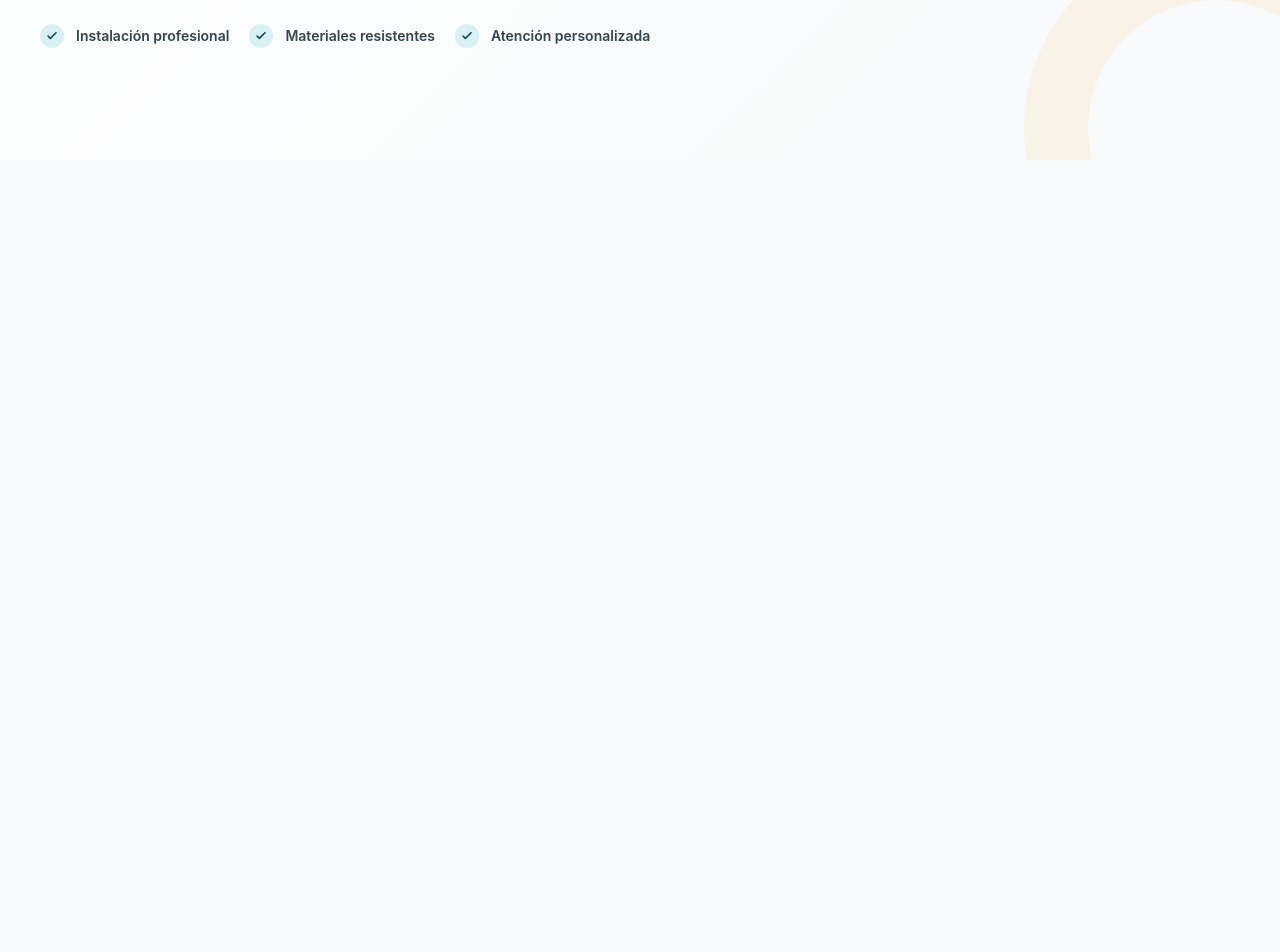
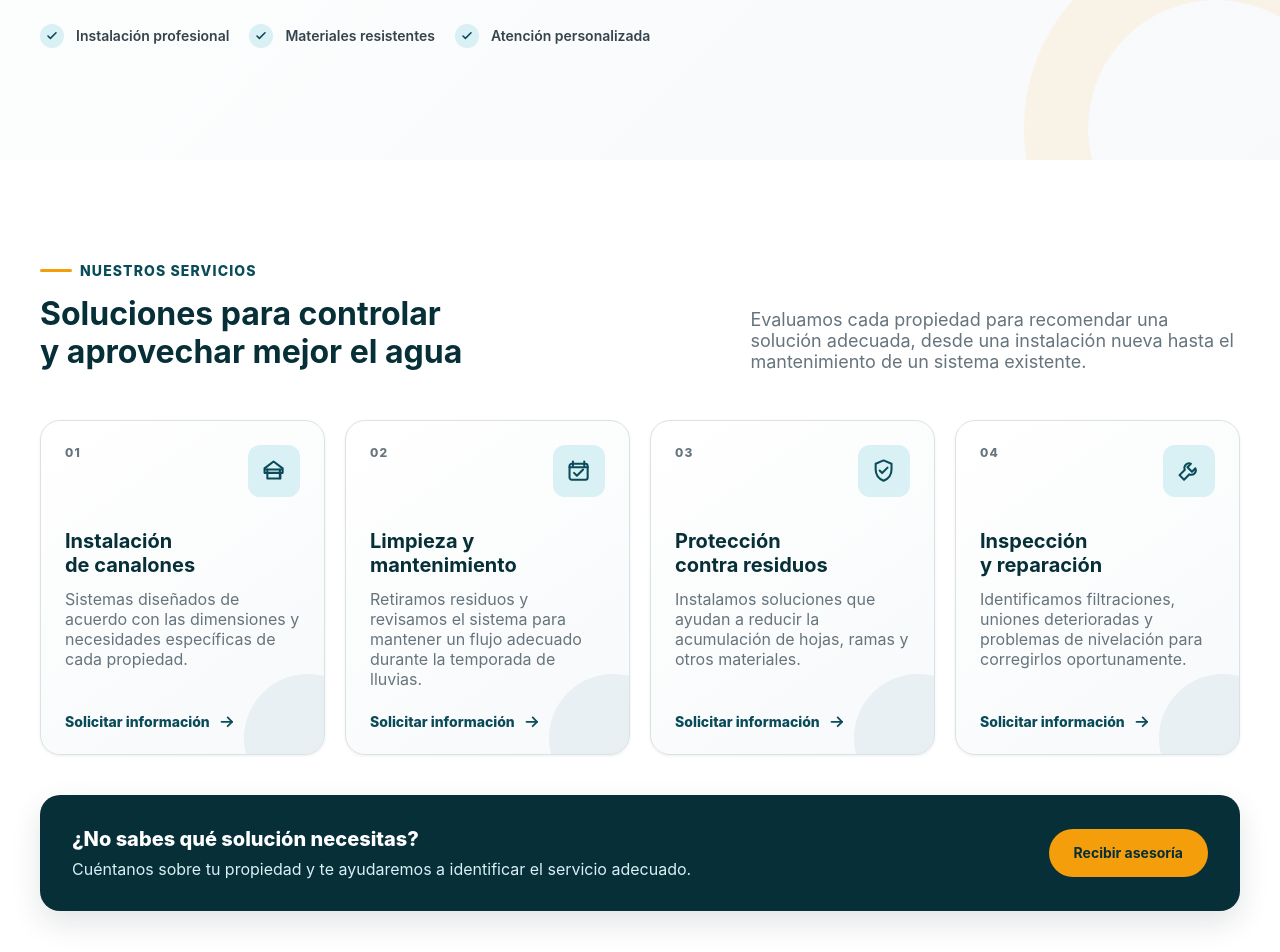
Before and after one commit to GonzaloTT/cloudflare-pages-contact-lab, a React (Vite) app: page / in a window 1280 px wide. Shown: the part 807-1759 px from the top of the page. Before the commit the page ends 967 px from the top, so only its background shows below. Built offline with nearby package versions, Linux system fonts and the light colour scheme.

Commit message:
feat: add services section

```diff
--- a/src/App.jsx
+++ b/src/App.jsx
@@ -1,5 +1,7 @@
 import Header from './components/Header/Header';
 import Hero from './components/Hero/Hero';
+import Services from './components/Services/Services';
+
 
 function App() {
   return (
@@ -8,6 +10,7 @@ function App() {
 
       <main id="inicio">
         <Hero />
+        <Services />
       </main>
     </>
   );
--- /dev/null
+++ b/src/components/Services/Services.css
@@ -0,0 +1,225 @@
+.services {
+  background-color: var(--color-surface);
+}
+
+.services__heading {
+  display: grid;
+  gap: var(--space-6);
+  margin-bottom: var(--space-12);
+}
+
+.services__heading h2 {
+  max-width: 20ch;
+  margin-bottom: 0;
+  color: var(--color-primary-900);
+}
+
+.services__eyebrow {
+  display: inline-flex;
+  align-items: center;
+  gap: var(--space-2);
+  margin-bottom: var(--space-4);
+  color: var(--color-primary-700);
+  font-size: var(--font-size-sm);
+  font-weight: 800;
+  letter-spacing: 0.08em;
+  text-transform: uppercase;
+}
+
+.services__eyebrow::before {
+  width: 2rem;
+  height: 3px;
+  border-radius: var(--radius-pill);
+  background-color: var(--color-accent-500);
+  content: '';
+}
+
+.services__introduction {
+  max-width: 35rem;
+  margin-bottom: 0;
+  font-size: var(--font-size-lg);
+}
+
+.services__grid {
+  display: grid;
+  gap: var(--space-5);
+}
+
+.service-card {
+  position: relative;
+  display: flex;
+  min-height: 20rem;
+  flex-direction: column;
+  padding: var(--space-6);
+  overflow: hidden;
+  border: 1px solid var(--color-border);
+  border-radius: var(--radius-lg);
+  background:
+    linear-gradient(
+      145deg,
+      var(--color-neutral-0),
+      var(--color-neutral-50)
+    );
+  box-shadow: var(--shadow-sm);
+  transition:
+    border-color var(--transition-base),
+    box-shadow var(--transition-base),
+    transform var(--transition-base);
+}
+
+.service-card::after {
+  position: absolute;
+  right: -3rem;
+  bottom: -3rem;
+  width: 8rem;
+  height: 8rem;
+  border-radius: 50%;
+  background-color: rgb(22 117 138 / 7%);
+  content: '';
+  transition: transform var(--transition-base);
+  pointer-events: none;
+}
+
+.service-card:hover,
+.service-card:focus-within {
+  border-color: var(--color-primary-300);
+  box-shadow: var(--shadow-md);
+  transform: translateY(-0.4rem);
+}
+
+.service-card:hover::after,
+.service-card:focus-within::after {
+  transform: scale(1.25);
+}
+
+.service-card__top {
+  display: flex;
+  align-items: flex-start;
+  justify-content: space-between;
+  gap: var(--space-4);
+  margin-bottom: var(--space-8);
+}
+
+.service-card__number {
+  color: var(--color-neutral-500);
+  font-size: var(--font-size-xs);
+  font-weight: 800;
+  letter-spacing: 0.1em;
+}
+
+.service-card__icon {
+  display: inline-flex;
+  width: 3.25rem;
+  height: 3.25rem;
+  align-items: center;
+  justify-content: center;
+  border-radius: var(--radius-md);
+  background-color: var(--color-primary-100);
+  color: var(--color-primary-700);
+}
+
+.service-card__icon svg {
+  width: 1.7rem;
+  height: 1.7rem;
+}
+
+.service-card__title {
+  max-width: 14rem;
+  color: var(--color-primary-900);
+}
+
+.service-card__description {
+  margin-bottom: var(--space-6);
+}
+
+.service-card__link {
+  position: relative;
+  z-index: 1;
+  display: inline-flex;
+  align-items: center;
+  gap: var(--space-2);
+  width: fit-content;
+  margin-top: auto;
+  color: var(--color-primary-700);
+  font-size: var(--font-size-sm);
+  font-weight: 800;
+}
+
+.service-card__link svg {
+  width: 1.1rem;
+  height: 1.1rem;
+  transition: transform var(--transition-fast);
+}
+
+.service-card__link:hover svg {
+  transform: translateX(0.25rem);
+}
+
+.services__callout {
+  display: flex;
+  flex-direction: column;
+  align-items: flex-start;
+  gap: var(--space-6);
+  padding: var(--space-6);
+  margin-top: var(--space-10);
+  border-radius: var(--radius-lg);
+  background-color: var(--color-primary-900);
+  box-shadow: var(--shadow-md);
+}
+
+.services__callout-label {
+  margin-bottom: var(--space-2);
+  color: var(--color-neutral-0);
+  font-size: var(--font-size-xl);
+  font-weight: 800;
+}
+
+.services__callout-text {
+  max-width: 42rem;
+  margin-bottom: 0;
+  color: var(--color-primary-100);
+}
+
+.services__callout .button--primary {
+  background-color: var(--color-accent-500);
+  color: var(--color-primary-900);
+}
+
+.services__callout .button--primary:hover {
+  background-color: var(--color-accent-400);
+}
+
+@media (min-width: 40rem) {
+  .services__grid {
+    grid-template-columns: repeat(2, minmax(0, 1fr));
+  }
+}
+
+@media (min-width: 48rem) {
+  .services__heading {
+    grid-template-columns: minmax(0, 1.15fr) minmax(18rem, 0.85fr);
+    align-items: end;
+    gap: var(--space-12);
+  }
+
+  .services__introduction {
+    justify-self: end;
+  }
+
+  .services__callout {
+    flex-direction: row;
+    align-items: center;
+    justify-content: space-between;
+    padding: var(--space-8);
+  }
+
+  .services__callout .button {
+    flex-shrink: 0;
+  }
+}
+
+@media (min-width: 72rem) {
+  .services__grid {
+    grid-template-columns: repeat(4, minmax(0, 1fr));
+  }
+}
--- /dev/null
+++ b/src/components/Services/Services.jsx
@@ -0,0 +1,160 @@
+import './Services.css';
+
+const services = [
+  {
+    id: 'installation',
+    title: 'Instalación de canalones',
+    description:
+      'Sistemas diseñados de acuerdo con las dimensiones y necesidades específicas de cada propiedad.',
+  },
+  {
+    id: 'maintenance',
+    title: 'Limpieza y mantenimiento',
+    description:
+      'Retiramos residuos y revisamos el sistema para mantener un flujo adecuado durante la temporada de lluvias.',
+  },
+  {
+    id: 'protection',
+    title: 'Protección contra residuos',
+    description:
+      'Instalamos soluciones que ayudan a reducir la acumulación de hojas, ramas y otros materiales.',
+  },
+  {
+    id: 'repair',
+    title: 'Inspección y reparación',
+    description:
+      'Identificamos filtraciones, uniones deterioradas y problemas de nivelación para corregirlos oportunamente.',
+  },
+];
+
+function ServiceIcon({ type }) {
+  const iconPaths = {
+    installation: (
+      <>
+        <path d="M4 10 12 4l8 6" />
+        <path d="M6.5 11v8h11v-8" />
+        <path d="M4 11h16v3H4z" />
+        <path d="M18 14v5" />
+      </>
+    ),
+    maintenance: (
+      <>
+        <path d="M7 4v4" />
+        <path d="M17 4v4" />
+        <path d="M4 9h16" />
+        <rect x="4" y="6" width="16" height="14" rx="2" />
+        <path d="m8 14 2.5 2.5L16 11" />
+      </>
+    ),
+    protection: (
+      <>
+        <path d="M12 3 5 6v5c0 4.5 2.8 8.2 7 10 4.2-1.8 7-5.5 7-10V6l-7-3Z" />
+        <path d="m8.5 12 2.2 2.2 4.8-4.8" />
+      </>
+    ),
+    repair: (
+      <>
+        <path d="M14 6a4 4 0 0 0-5.3 5.3L4 16l4 4 4.7-4.7A4 4 0 0 0 18 10l-3 3-4-4 3-3Z" />
+      </>
+    ),
+  };
+
+  return (
+    <svg
+      viewBox="0 0 24 24"
+      fill="none"
+      stroke="currentColor"
+      strokeLinecap="round"
+      strokeLinejoin="round"
+      strokeWidth="1.8"
+      aria-hidden="true"
+    >
+      {iconPaths[type]}
+    </svg>
+  );
+}
+
+function ArrowIcon() {
+  return (
+    <svg
+      viewBox="0 0 20 20"
+      fill="none"
+      stroke="currentColor"
+      strokeLinecap="round"
+      strokeLinejoin="round"
+      strokeWidth="2"
+      aria-hidden="true"
+    >
+      <path d="M4 10h12" />
+      <path d="m11 5 5 5-5 5" />
+    </svg>
+  );
+}
+
+function Services() {
+  return (
+    <section className="services section" id="servicios">
+      <div className="container">
+        <div className="services__heading">
+          <div>
+            <p className="services__eyebrow">Nuestros servicios</p>
+
+            <h2>Soluciones para controlar y aprovechar mejor el agua</h2>
+          </div>
+
+          <p className="services__introduction">
+            Evaluamos cada propiedad para recomendar una solución adecuada,
+            desde una instalación nueva hasta el mantenimiento de un sistema
+            existente.
+          </p>
+        </div>
+
+        <div className="services__grid">
+          {services.map((service, index) => (
+            <article className="service-card" key={service.id}>
+              <div className="service-card__top">
+                <span className="service-card__number">
+                  {String(index + 1).padStart(2, '0')}
+                </span>
+
+                <span className="service-card__icon">
+                  <ServiceIcon type={service.id} />
+                </span>
+              </div>
+
+              <h3 className="service-card__title">{service.title}</h3>
+
+              <p className="service-card__description">
+                {service.description}
+              </p>
+
+              <a className="service-card__link" href="#contacto">
+                Solicitar información
+                <ArrowIcon />
+              </a>
+            </article>
+          ))}
+        </div>
+
+        <div className="services__callout">
+          <div>
+            <p className="services__callout-label">
+              ¿No sabes qué solución necesitas?
+            </p>
+
+            <p className="services__callout-text">
+              Cuéntanos sobre tu propiedad y te ayudaremos a identificar el
+              servicio adecuado.
+            </p>
+          </div>
+
+          <a className="button button--primary" href="#contacto">
+            Recibir asesoría
+          </a>
+        </div>
+      </div>
+    </section>
+  );
+}
+
+export default Services;
```
